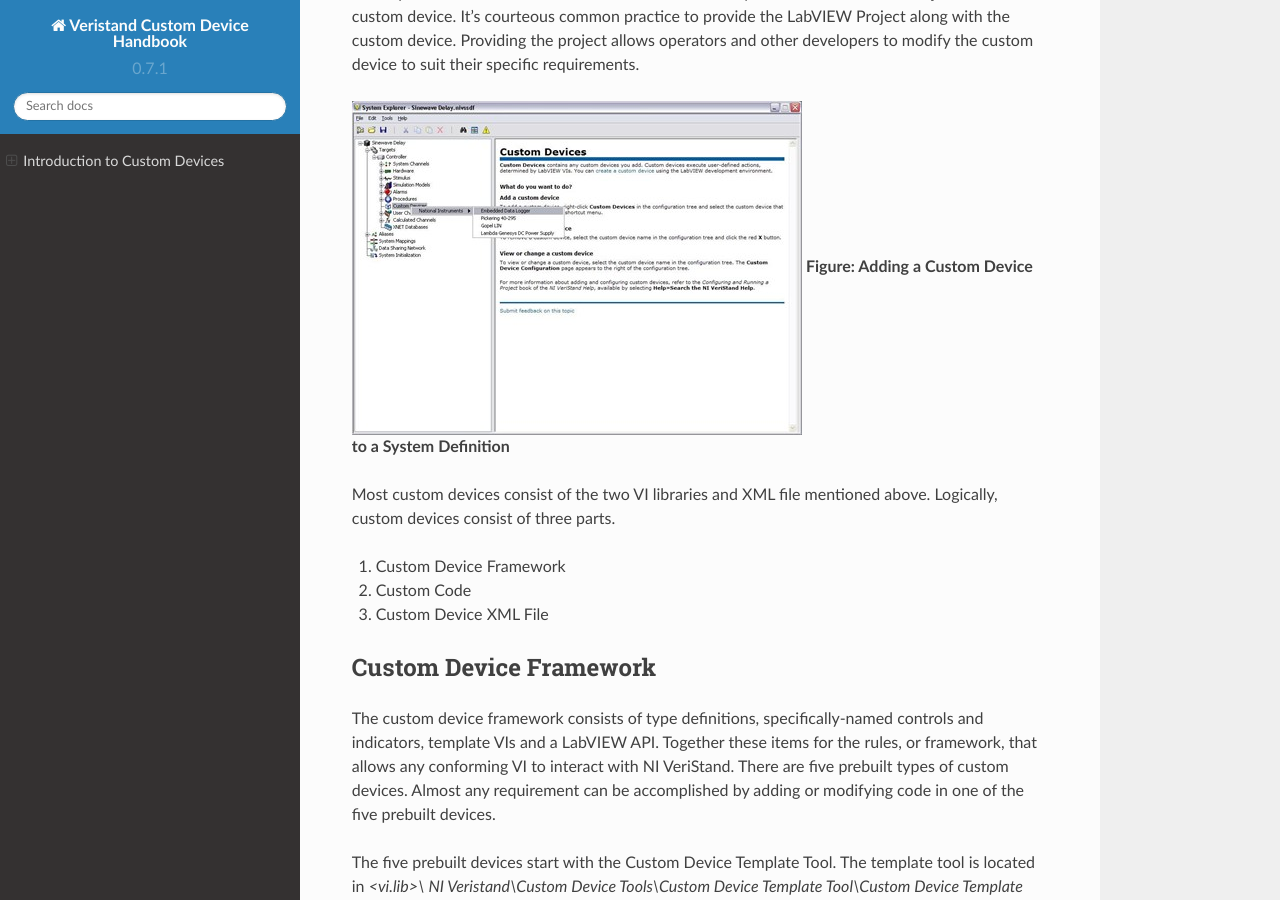
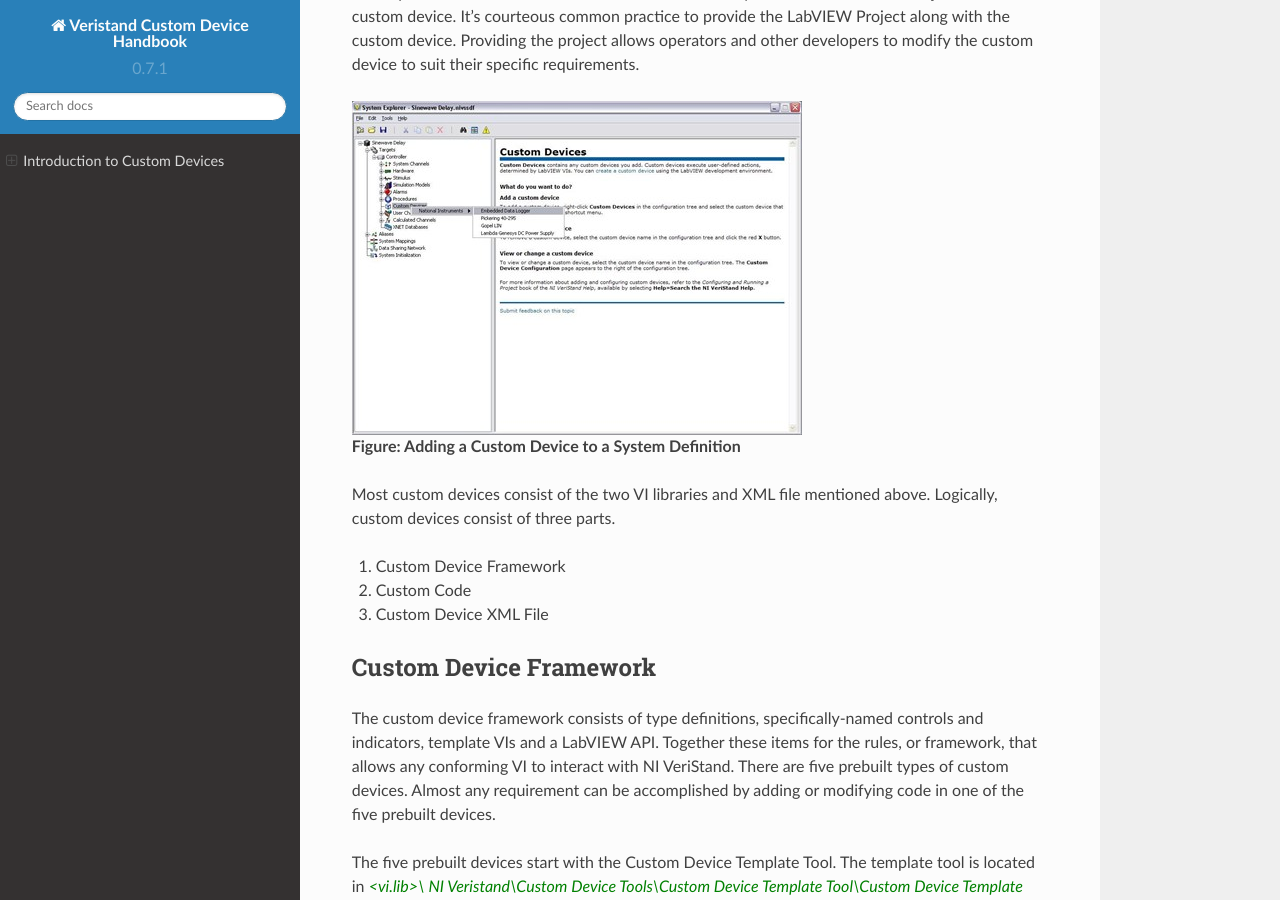
Before and after one commit to ni/niveristand-custom-device-handbook, a Sphinx documentation site: the page built from docs/WhatIsACustomDevice.md, in a window 1280 px wide and 900 px high, scrolled down 1954 px. Built offline with Sphinx 7.4.7 and the Read the Docs theme 2.0.0, drawn with Linux system fonts in a browser that asks for light colours.

Commit message:
commit 20

```diff
--- a/docs/WhatIsACustomDevice.md
+++ b/docs/WhatIsACustomDevice.md
@@ -190,7 +190,7 @@
 
 The custom device framework consists of type definitions, specifically-named controls and indicators, template VIs and a LabVIEW API. Together these items for the rules, or framework, that allows any conforming VI to interact with NI VeriStand. There are five prebuilt types of custom devices. Almost any requirement can be accomplished by adding or modifying code in one of the five prebuilt devices.
 
-The five prebuilt devices start with the Custom Device Template Tool. The template tool is located in *<vi.lib>\ NI Veristand\Custom Device Tools\Custom Device Template Tool\Custom Device Template Tool.vi*.
+The five prebuilt devices start with the Custom Device Template Tool. The template tool is located in <span style="color:green">*<vi.lib>\ NI Veristand\Custom Device Tools\Custom Device Template Tool\Custom Device Template Tool.vi*</span>.
 The developer specifies the type of custom device before running the template tool. The tool generates the LabVIEW Project for the new custom device. The exact resources in the project depend on the type of custom device selected.
 
 The project is pre-populated with VIs, LabVIEW Libraries, an XML File, and two build specifications. These resources provide the framework upon which almost all custom devices are built.
```
